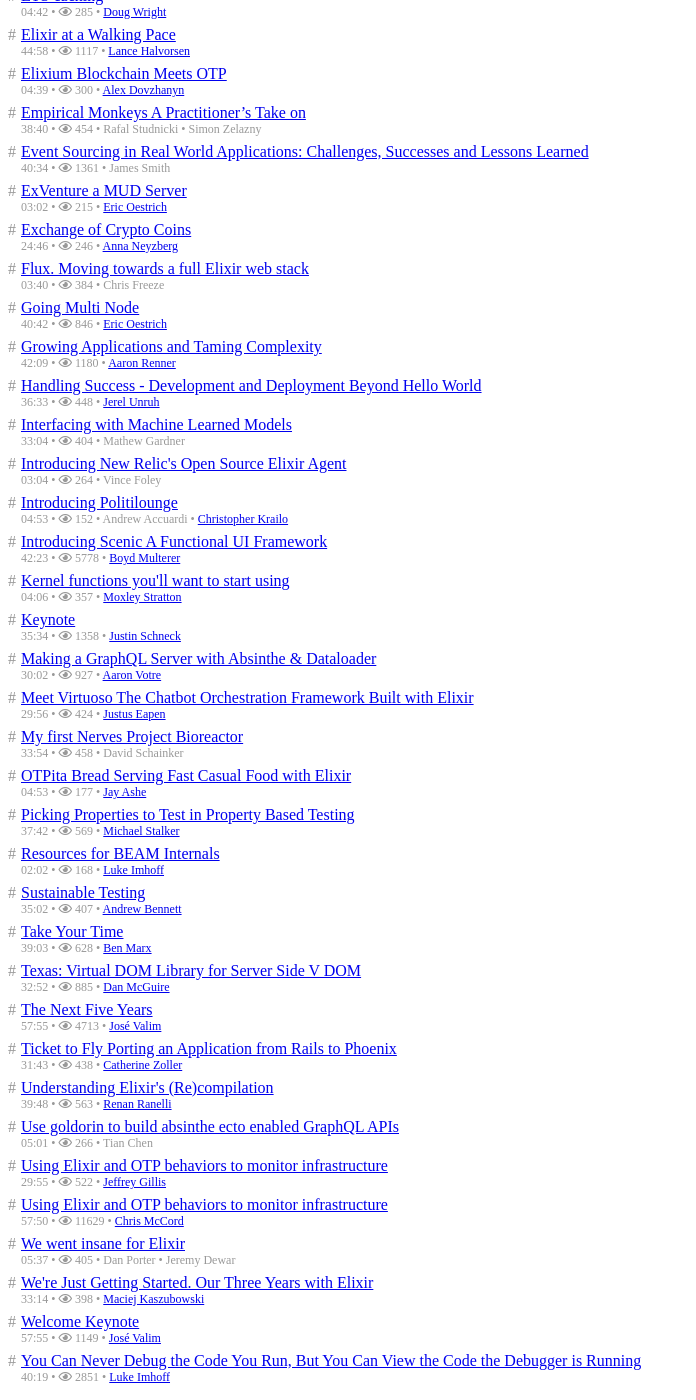
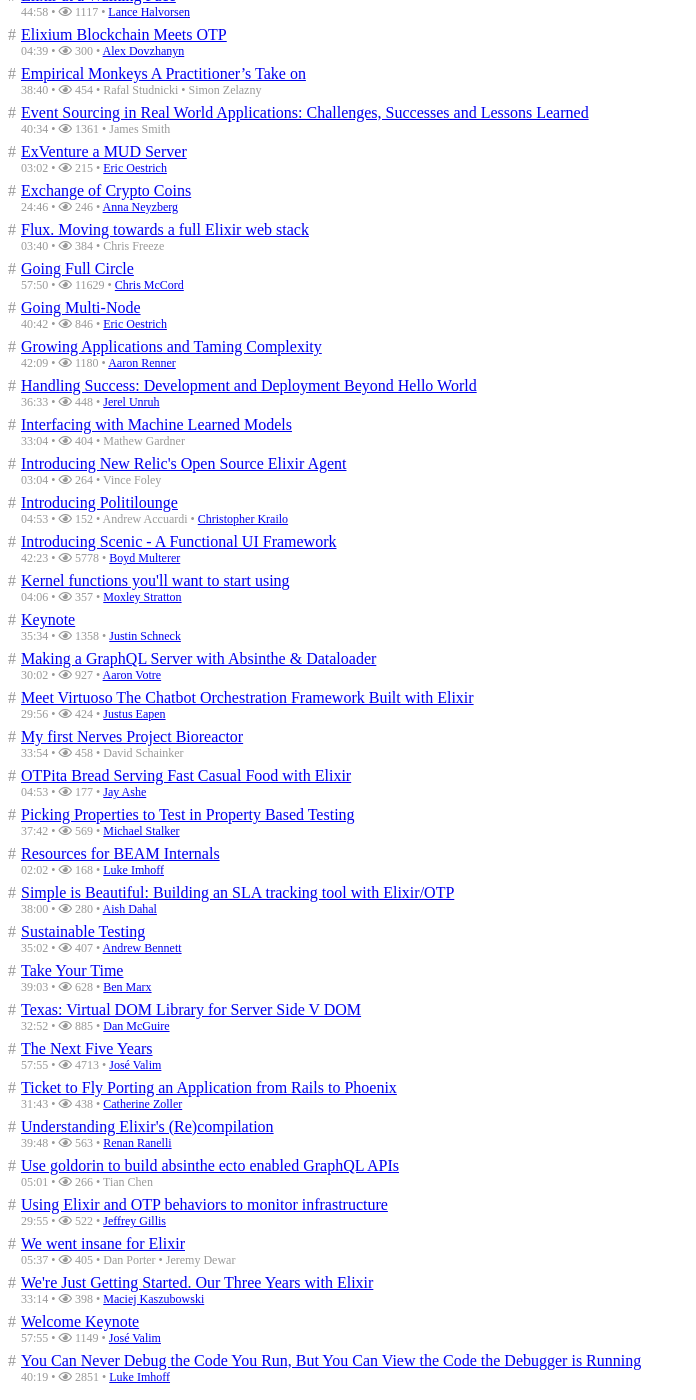
Before and after one commit to gmile/everyelixirvideo.page, a Jekyll site: the page built from index.html, in a window 1280 px wide and 1400 px high, scrolled down 15096 px. Shown: the whole window, without its empty margins (0-696 px from the left). Built offline with Jekyll 4.4.1, drawn with Linux system fonts in a browser that asks for light colours; nearby versions of some CDN libraries; some of the changed text lies outside the part shown.

Commit message:
Fix talk titles

```diff
--- a/_data/elixirconf_us_2018.yaml
+++ b/_data/elixirconf_us_2018.yaml
@@ -1,7 +1,6 @@
 ---
 - video_id: w4xMarVUZQ4
-  talk_title: You Can Never Debug the Code You Run, But You Can View the Code the
-    Debugger is Running
+  talk_title: You Can Never Debug the Code You Run, But You Can View the Code the Debugger is Running
   speakers:
   - luke_imhoff
   conference: elixirconf_usa_2018
@@ -100,15 +99,14 @@
   video_view_count: 676
   video_duration_seconds: 2462
 - video_id: bL7DNGhQ5js
-  talk_title: Building an SLI tracking tool with Elixir/OTP
+  talk_title: 'Simple is Beautiful: Building an SLA tracking tool with Elixir/OTP'
   speakers:
   - aish_dahal
   conference: elixirconf_usa_2018
   video_view_count: 280
   video_duration_seconds: 2280
 - video_id: ycpNi701aCs
-  talk_title: 'Architecting Flow in Elixir: From Leveraging Pipes to Designing Token
-    APIs '
+  talk_title: 'Architecting Flow in Elixir: From Leveraging Pipes to Designing Token APIs'
   speakers:
   - rene_fohring
   conference: elixirconf_usa_2018
@@ -253,8 +251,7 @@
   video_view_count: 1358
   video_duration_seconds: 2134
 - video_id: 3sLYzxuKGXI
-  talk_title: 'Behavior Trees and Battleship: Tapping into the Power of Advanced Data
-    Structures'
+  talk_title: 'Behavior Trees and Battleship: Tapping into the Power of Advanced Data Structures'
   speakers:
   - jeff_schomay
   conference: elixirconf_usa_2018
@@ -282,8 +279,7 @@
   video_view_count: 563
   video_duration_seconds: 2388
 - video_id: ESRjkG5f7wg
-  talk_title: 'Event Sourcing in Real World Applications: Challenges, Successes and
-    Lessons Learned'
+  talk_title: 'Event Sourcing in Real World Applications: Challenges, Successes and Lessons Learned'
   speakers:
   - james_smith
   conference: elixirconf_usa_2018
@@ -304,7 +300,7 @@
   video_view_count: 308
   video_duration_seconds: 2104
 - video_id: lCUKQnkjajo
-  talk_title: Going Multi Node
+  talk_title: Going Multi-Node
   speakers:
   - eric_oestrich
   conference: elixirconf_usa_2018
@@ -319,7 +315,7 @@
   video_view_count: 454
   video_duration_seconds: 2320
 - video_id: 1QNxLNMq3Uw
-  talk_title: Introducing Scenic A Functional UI Framework
+  talk_title: Introducing Scenic - A Functional UI Framework
   speakers:
   - boyd_multerer
   conference: elixirconf_usa_2018
@@ -333,7 +329,7 @@
   video_view_count: 2150
   video_duration_seconds: 2333
 - video_id: GI6pYIlhgr0
-  talk_title: Handling Success - Development and Deployment Beyond Hello World
+  talk_title: 'Handling Success: Development and Deployment Beyond Hello World'
   speakers:
   - jerel_unruh
   conference: elixirconf_usa_2018
@@ -354,7 +350,7 @@
   video_view_count: 522
   video_duration_seconds: 1795
 - video_id: Z2DU0qLfPIY
-  talk_title: Using Elixir and OTP behaviors to monitor infrastructure
+  talk_title: Going Full Circle
   speakers:
   - chris_mc_cord
   conference: elixirconf_usa_2018
```
